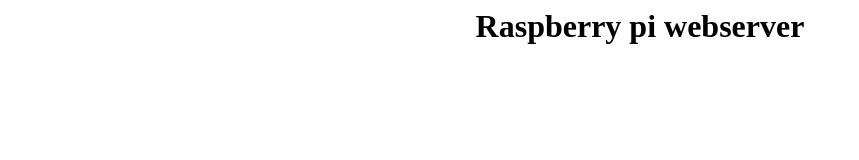
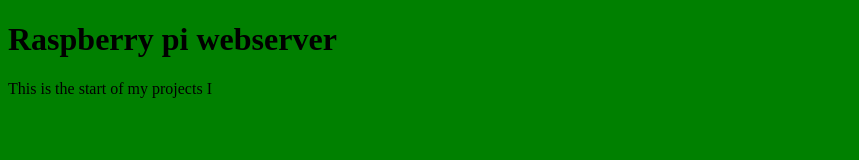
Before and after one commit to tiger5942/projects, a plain HTML site: page index.html in a window 1280 px wide. Shown: the whole page, without its empty margins (0-859 px from the left). Drawn offline with Linux system fonts and the light colour scheme.

Commit message:
Update index.html

```diff
--- a/index.html
+++ b/index.html
@@ -1,17 +1,16 @@
+<!DOCTYPE html>
 <html>
   <title>
-  <P3>the start of my projests</P3>
+  My Projests
   </title>
 
-  <body>
+  <body bgcolor="green">
     <H1>Raspberry pi webserver</H1>
+    This is the start of my projects
+    I
 
   </body>
   <style>
-    body{
-    background-color:green
-    color:afff;
-    text-align: center;
     }
   </style>
 
```
